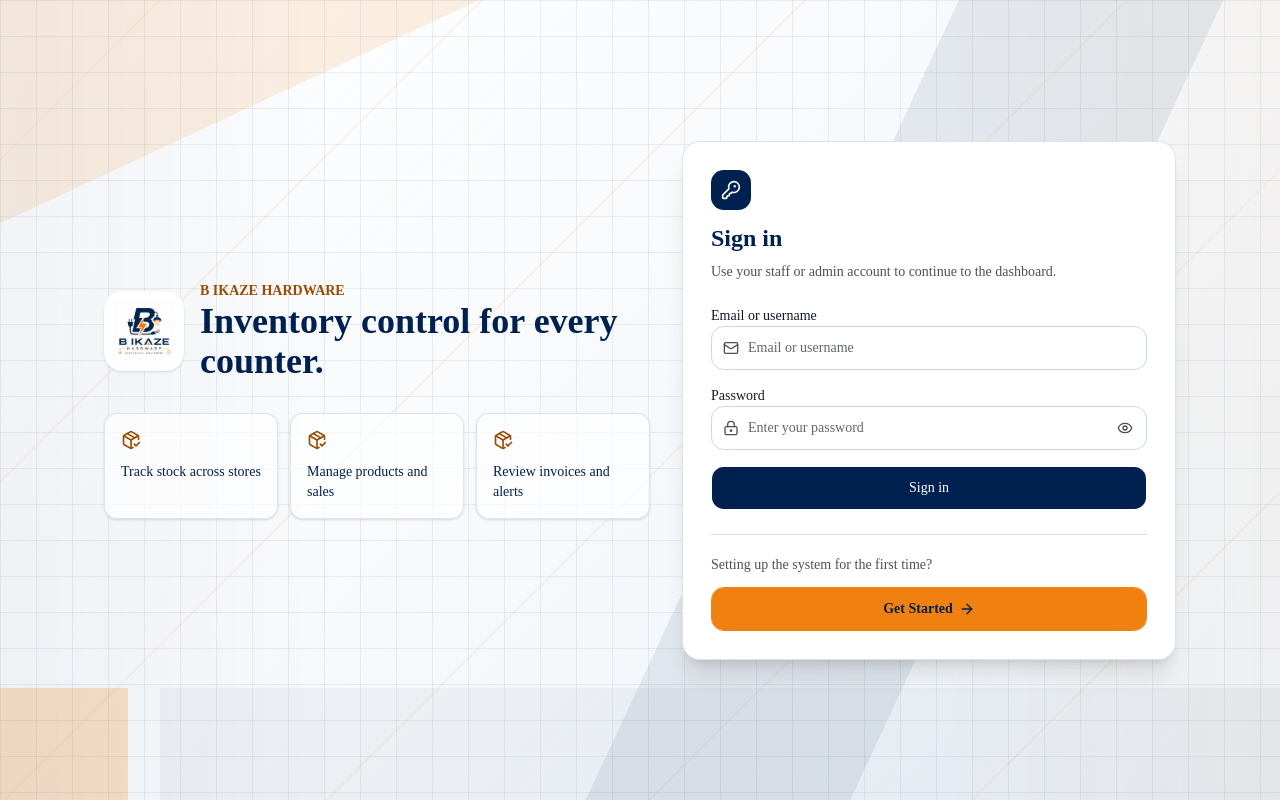
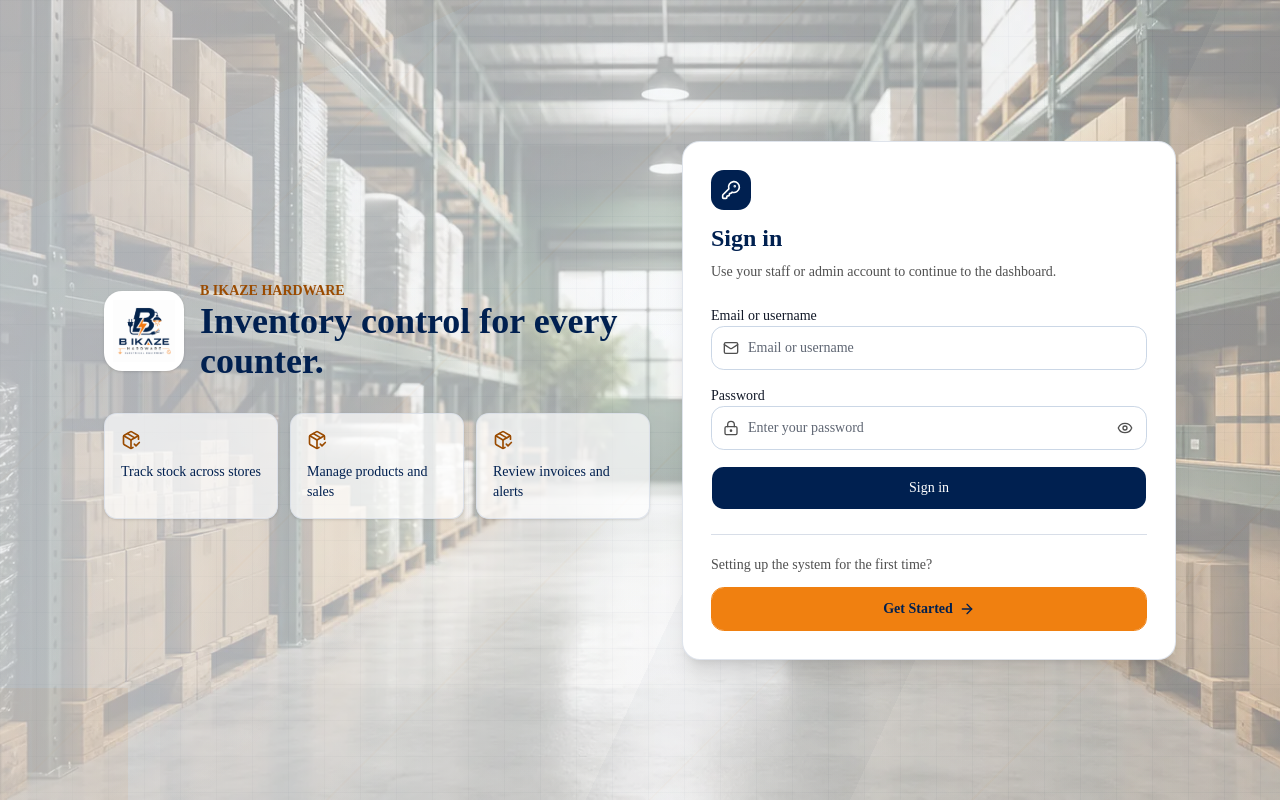
Before and after one commit to ngogafidele/inventory, a Next.js app: page / in a window 1280 px wide. Built offline with nearby package versions, Linux system fonts and the light colour scheme.

Commit message:
Add background

```diff
--- a/app/page.tsx
+++ b/app/page.tsx
@@ -53,6 +53,23 @@ export default function Home() {
 
   return (
     <div className="brand-auth-surface min-h-screen">
+      <div
+        aria-hidden="true"
+        className="pointer-events-none absolute inset-0 overflow-hidden"
+        style={{ zIndex: 0 }}
+      >
+        <Image
+          src="/images/auth-background.webp"
+          alt=""
+          fill
+          priority
+          quality={55}
+          sizes="100vw"
+          className="object-cover opacity-52"
+        />
+        <div className="absolute inset-0 bg-[linear-gradient(90deg,rgba(247,249,252,0.54)_0%,rgba(247,249,252,0.34)_48%,rgba(247,249,252,0.22)_100%)]" />
+        <div className="absolute inset-0 bg-[linear-gradient(135deg,color-mix(in_srgb,var(--brand-navy)_6%,transparent),transparent_50%,color-mix(in_srgb,var(--brand-orange)_4%,transparent))]" />
+      </div>
       <main className="mx-auto grid min-h-screen max-w-6xl items-center gap-8 px-4 py-8 sm:px-6 lg:grid-cols-[1.05fr_0.95fr] lg:px-10">
         <section className="order-2 space-y-8 lg:order-1">
           <div className="flex items-center gap-4">
--- a/app/setup-admin/page.tsx
+++ b/app/setup-admin/page.tsx
@@ -62,6 +62,23 @@ export default function SetupAdminPage() {
 
   return (
     <div className="brand-auth-surface min-h-screen">
+      <div
+        aria-hidden="true"
+        className="pointer-events-none absolute inset-0 overflow-hidden"
+        style={{ zIndex: 0 }}
+      >
+        <Image
+          src="/images/auth-background.webp"
+          alt=""
+          fill
+          priority
+          quality={55}
+          sizes="100vw"
+          className="object-cover opacity-52"
+        />
+        <div className="absolute inset-0 bg-[linear-gradient(90deg,rgba(247,249,252,0.54)_0%,rgba(247,249,252,0.34)_48%,rgba(247,249,252,0.22)_100%)]" />
+        <div className="absolute inset-0 bg-[linear-gradient(135deg,color-mix(in_srgb,var(--brand-navy)_6%,transparent),transparent_50%,color-mix(in_srgb,var(--brand-orange)_4%,transparent))]" />
+      </div>
       <main className="mx-auto grid min-h-screen max-w-6xl items-center gap-8 px-4 py-8 sm:px-6 lg:grid-cols-[0.92fr_1.08fr] lg:px-10">
         <section className="rounded-xl border border-border/80 bg-card p-5 shadow-xl sm:p-7">
           <Button
```
Also changed, not shown: public/images/auth-background.webp (added).
